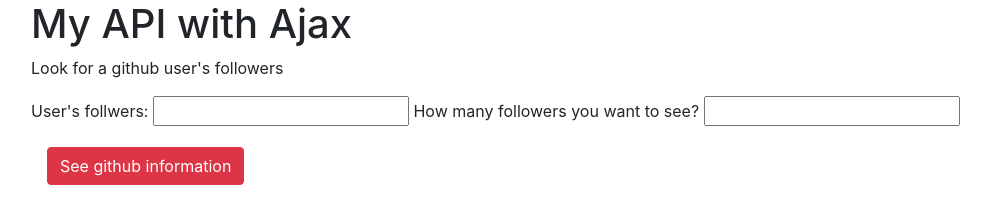
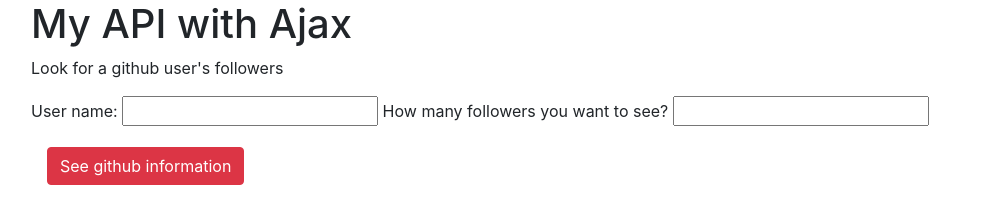
Before and after one commit to andres21peace/api-followers, a plain HTML site: page index.html in a window 1280 px wide. Shown: the whole page, without its empty margins (54-1045 px from the left). Drawn offline with nearby package versions, Linux system fonts and the light colour scheme.

Commit message:
Update index.html

```diff
--- a/index.html
+++ b/index.html
@@ -14,7 +14,7 @@
         <p>Look for a github user's followers</p>
 
         <form action="">
-            <label for="user">User's follwers: </label>
+            <label for="user">User name: </label>
             <input id="user" type="text" name="user">
 
             <label for="howMany">How many followers you want to see?</label>
```
